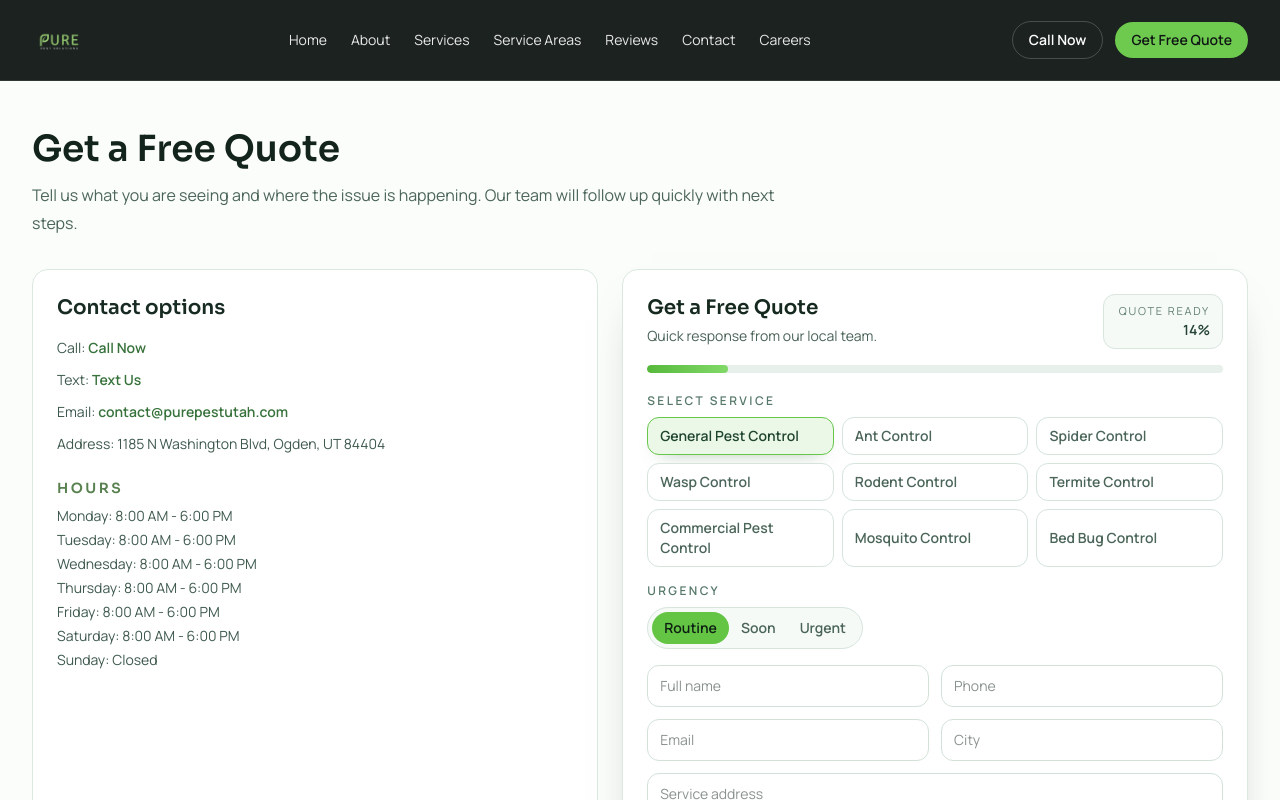
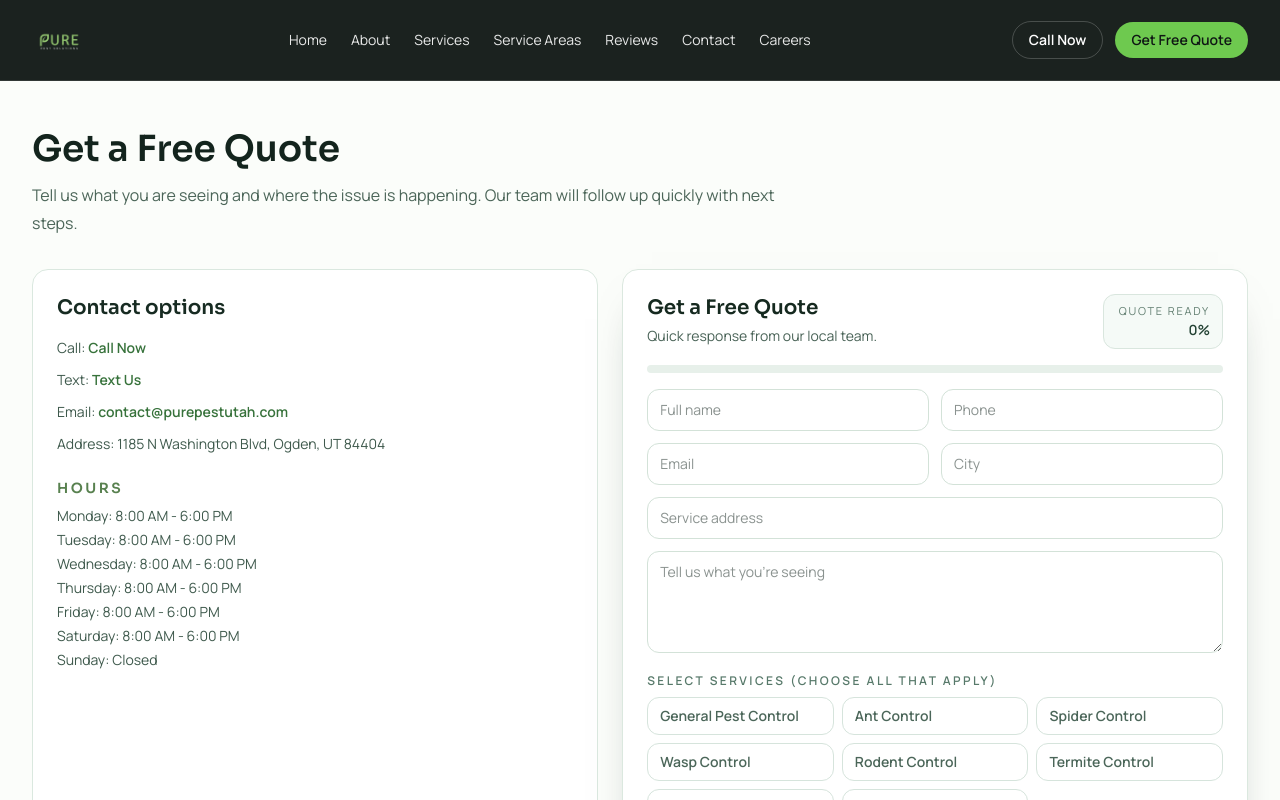
Before and after one commit to hallel12345/PurePestSolutionsWebsite2.0, a Next.js app: page /contact in a window 1280 px wide. Shown: the top 800 px of the page. Built offline with nearby package versions, Linux system fonts and the light colour scheme.

Commit message:
Remove bed bug service and support multi-select quote services

```diff
--- a/components/quote/quote-form.tsx
+++ b/components/quote/quote-form.tsx
@@ -19,24 +19,25 @@ export function QuoteForm({ compact = false }: { compact?: boolean }) {
   const [address, setAddress] = useState("");
   const [city, setCity] = useState("");
   const [message, setMessage] = useState("");
-  const [selectedService, setSelectedService] = useState(services[0]?.name ?? "");
+  const [selectedServices, setSelectedServices] = useState<string[]>([]);
   const [urgency, setUrgency] = useState<(typeof urgencyOptions)[number]>("Routine");
 
   const completion = useMemo(() => {
-    const values = [name, phone, email, address, city, message, selectedService];
-    const completed = values.filter((value) => value.trim().length > 0).length;
+    const values = [name, phone, email, address, city, message];
+    const completedBase = values.filter((value) => value.trim().length > 0).length;
+    const completed = completedBase + (selectedServices.length > 0 ? 1 : 0);
     return {
       completed,
-      total: values.length,
-      percent: Math.round((completed / values.length) * 100),
+      total: values.length + 1,
+      percent: Math.round((completed / (values.length + 1)) * 100),
     };
-  }, [name, phone, email, address, city, message, selectedService]);
+  }, [name, phone, email, address, city, message, selectedServices]);
 
   async function handleSubmit(event: FormEvent<HTMLFormElement>) {
     event.preventDefault();
 
-    if (!selectedService) {
-      setStatus({ type: "error", message: "Select a service to continue." });
+    if (!selectedServices.length) {
+      setStatus({ type: "error", message: "Select at least one service to continue." });
       return;
     }
 
@@ -48,7 +49,7 @@ export function QuoteForm({ compact = false }: { compact?: boolean }) {
       email,
       address,
       city,
-      serviceNeeded: selectedService,
+      serviceNeeded: selectedServices.join(", "),
       message: `${message}\n\nUrgency: ${urgency}`,
     };
 
@@ -79,7 +80,7 @@ export function QuoteForm({ compact = false }: { compact?: boolean }) {
       setAddress("");
       setCity("");
       setMessage("");
-      setSelectedService(services[0]?.name ?? "");
+      setSelectedServices([]);
       setUrgency("Routine");
     } catch {
       setStatus({
@@ -110,50 +111,6 @@ export function QuoteForm({ compact = false }: { compact?: boolean }) {
           className="h-full rounded-full bg-gradient-to-r from-[#56b93b] to-[#81d968] transition-all duration-500"
           style={{ width: `${completion.percent}%` }}
         />
-      </div>
-
-      <div className="mt-5">
-        <p className="text-xs font-semibold uppercase tracking-[0.2em] text-[#57796a]">Select Service</p>
-        <div className="mt-2 grid grid-cols-2 gap-2 sm:grid-cols-3">
-          {services.slice(0, 9).map((service) => {
-            const active = selectedService === service.name;
-            return (
-              <button
-                key={service.slug}
-                type="button"
-                onClick={() => setSelectedService(service.name)}
-                className={`rounded-xl border px-3 py-2 text-left text-xs font-semibold transition sm:text-sm ${
-                  active
-                    ? "border-[#66c74a] bg-[#ebf8e7] text-[#20452f] shadow-[0_8px_20px_-14px_rgba(39,98,43,0.7)]"
-                    : "border-[#d6e4dc] bg-white text-[#4b6659] hover:border-[#91d77c] hover:bg-[#f7fcf6]"
-                }`}
-              >
-                {service.name}
-              </button>
-            );
-          })}
-        </div>
-      </div>
-
-      <div className="mt-4">
-        <p className="text-xs font-semibold uppercase tracking-[0.2em] text-[#57796a]">Urgency</p>
-        <div className="mt-2 inline-flex rounded-full border border-[#d7e5dd] bg-[#f6faf7] p-1">
-          {urgencyOptions.map((option) => {
-            const active = option === urgency;
-            return (
-              <button
-                key={option}
-                type="button"
-                onClick={() => setUrgency(option)}
-                className={`rounded-full px-3 py-1.5 text-xs font-semibold transition sm:text-sm ${
-                  active ? "bg-[#63c543] text-[#0d1e13]" : "text-[#4a6458]"
-                }`}
-              >
-                {option}
-              </button>
-            );
-          })}
-        </div>
       </div>
 
       <div className={`mt-4 grid gap-3 ${compact ? "" : "sm:grid-cols-2"}`}>
@@ -209,6 +166,56 @@ export function QuoteForm({ compact = false }: { compact?: boolean }) {
         />
       </div>
 
+      <div className="mt-5">
+        <p className="text-xs font-semibold uppercase tracking-[0.2em] text-[#57796a]">Select Services (choose all that apply)</p>
+        <div className="mt-2 grid grid-cols-2 gap-2 sm:grid-cols-3">
+          {services.map((service) => {
+            const active = selectedServices.includes(service.name);
+            return (
+              <button
+                key={service.slug}
+                type="button"
+                onClick={() =>
+                  setSelectedServices((current) =>
+                    current.includes(service.name)
+                      ? current.filter((name) => name !== service.name)
+                      : [...current, service.name],
+                  )
+                }
+                className={`rounded-xl border px-3 py-2 text-left text-xs font-semibold transition sm:text-sm ${
+                  active
+                    ? "border-[#66c74a] bg-[#ebf8e7] text-[#20452f] shadow-[0_8px_20px_-14px_rgba(39,98,43,0.7)]"
+                    : "border-[#d6e4dc] bg-white text-[#4b6659] hover:border-[#91d77c] hover:bg-[#f7fcf6]"
+                }`}
+              >
+                {service.name}
+              </button>
+            );
+          })}
+        </div>
+      </div>
+
+      <div className="mt-4">
+        <p className="text-xs font-semibold uppercase tracking-[0.2em] text-[#57796a]">Urgency</p>
+        <div className="mt-2 inline-flex rounded-full border border-[#d7e5dd] bg-[#f6faf7] p-1">
+          {urgencyOptions.map((option) => {
+            const active = option === urgency;
+            return (
+              <button
+                key={option}
+                type="button"
+                onClick={() => setUrgency(option)}
+                className={`rounded-full px-3 py-1.5 text-xs font-semibold transition sm:text-sm ${
+                  active ? "bg-[#63c543] text-[#0d1e13]" : "text-[#4a6458]"
+                }`}
+              >
+                {option}
+              </button>
+            );
+          })}
+        </div>
+      </div>
+
       <button
         type="submit"
         disabled={status.type === "loading"}
--- a/data/site-content.ts
+++ b/data/site-content.ts
@@ -250,30 +250,6 @@ export const services: Service[] = [
     ],
     cta: "Reclaim your yard with targeted mosquito control.",
   },
-  {
-    slug: "bed-bug-control",
-    name: "Bed Bug Control",
-    shortDescription:
-      "Discreet, thorough bed bug treatment and follow-up strategy.",
-    intro:
-      "Bed bug infestations require precision and consistency. We provide clear prep guidance, targeted treatment, and structured follow-up so you can resolve the issue with confidence.",
-    whatWeHandle: [
-      "Early-stage and established bed bug infestations",
-      "Bedrooms, furniture, and adjacent hiding zones",
-      "Multi-room and repeat-activity scenarios",
-    ],
-    whatToExpect: [
-      "Inspection with scope assessment",
-      "Detailed prep checklist before service",
-      "Treatment and follow-up verification steps",
-    ],
-    safetyNotes: [
-      "We explain prep and post-treatment expectations clearly",
-      "Work is handled discreetly and professionally",
-      "Documentation is provided for property records",
-    ],
-    cta: "Get a focused bed bug treatment plan that works.",
-  },
 ];
 
 export const stateAreas = [
@@ -427,7 +403,6 @@ export const pestsWeHandle = [
   "Rodents",
   "Termites",
   "Mosquitoes",
-  "Bed Bugs",
   "Occasional Invaders",
 ];
 
```
